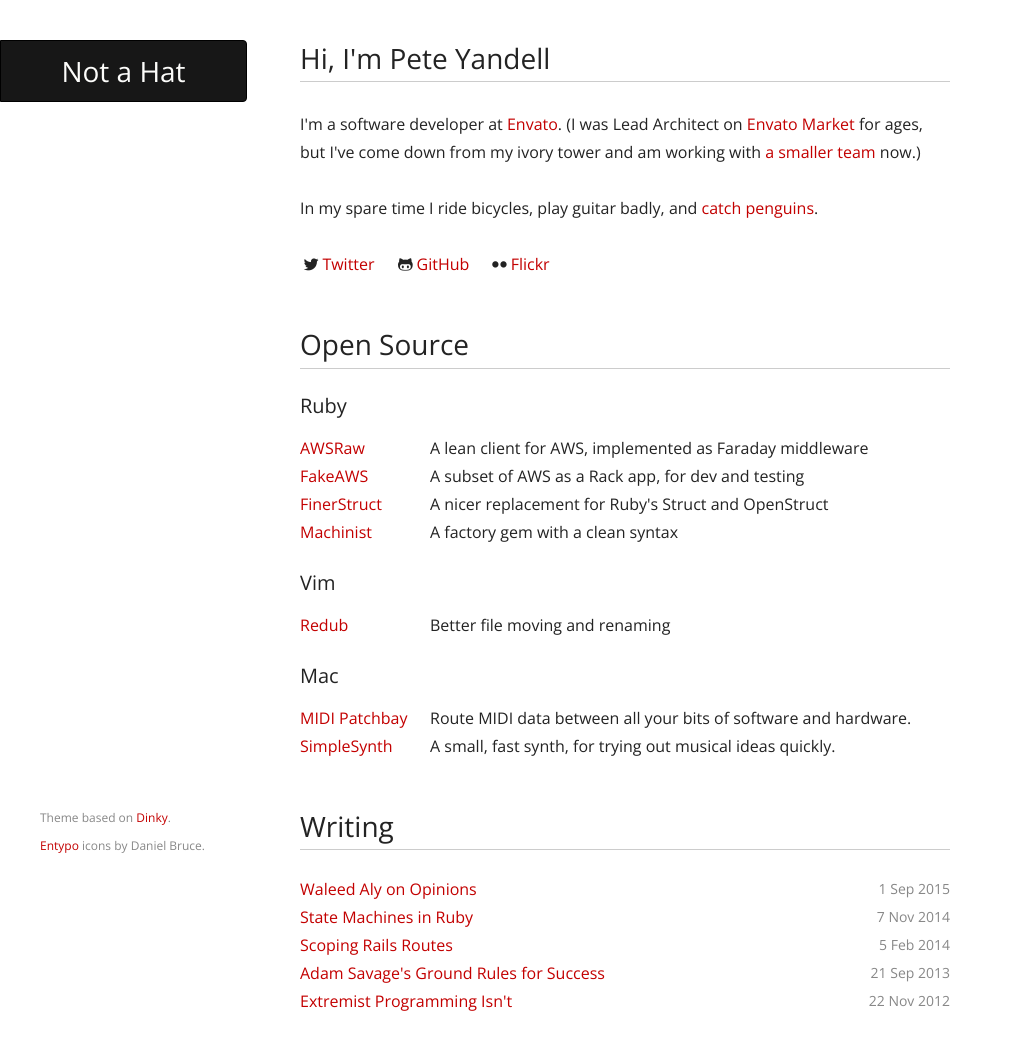
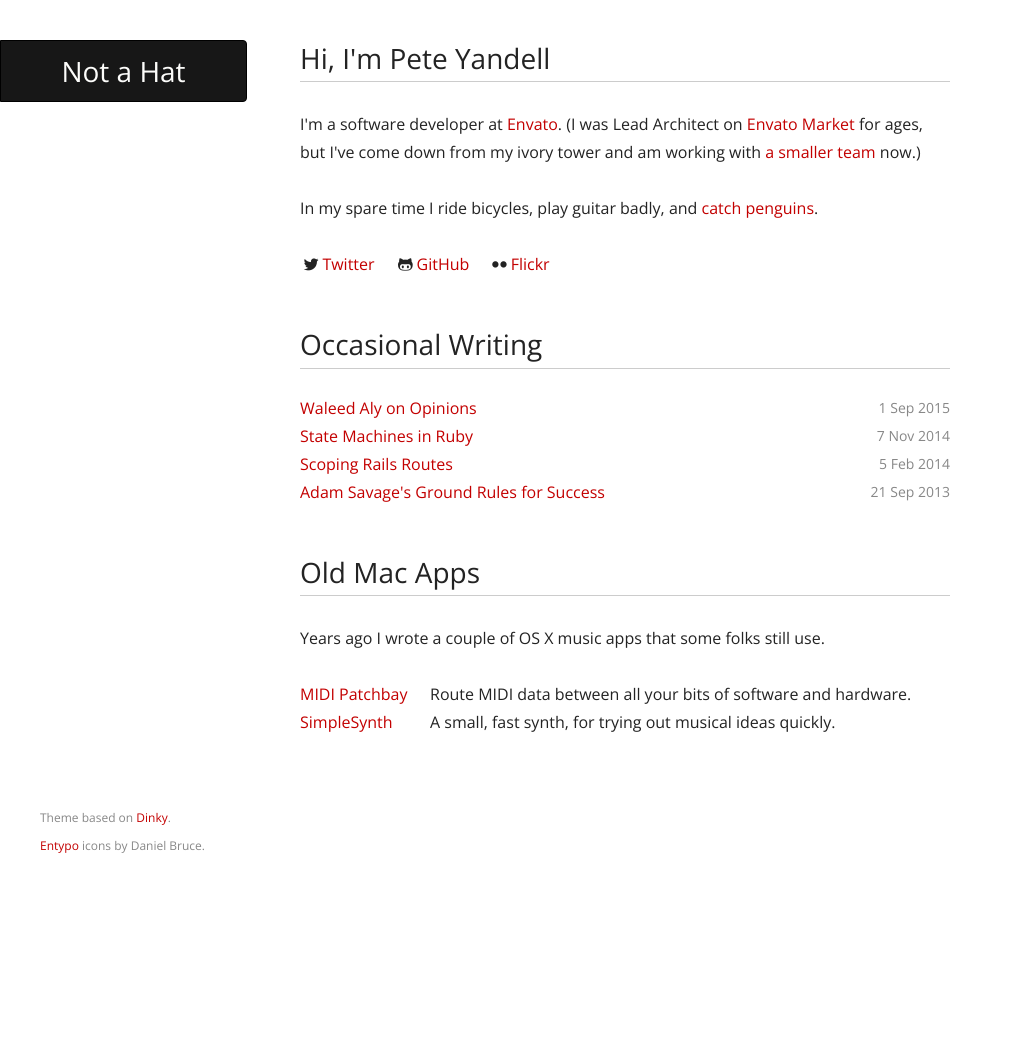
Before and after one commit to notahat/notahat.github.com, a Jekyll site: the page built from index.html, in a window 1280 px wide. Shown: the whole page, without its empty margins (0-1013 px from the left). Built offline with Jekyll 4.4.1, drawn with Linux system fonts in a browser that asks for light colours; after the commit the page ends 900 px from its top, so only the background shows below that.

Commit message:
Less self-promotion.

```diff
--- a/index.html
+++ b/index.html
@@ -24,29 +24,20 @@
 
 
   <section>
-    <h1>Open Source</h1>
+    <h1>Occasional Writing</h1>
 
-    <h2>Ruby</h2>
+    <ul class="post_list">
+      {% for post in site.posts %}
+        <li><a href="{{ post.url }}">{{ post.title }}</a> <span class="post_date">{{ post.date | date: "%-d %b %Y" }}</span></li>
+      {% endfor %}
+    </ul>
+  </section>
 
-    <dl>
-      <dt><a href="https://github.com/envato/awsraw">AWSRaw</a></dt>
-        <dd>A lean client for AWS, implemented as Faraday middleware </dd>
-      <dt><a href="https://github.com/envato/fake_aws">FakeAWS</a></dt>
-        <dd>A subset of AWS as a Rack app, for dev and testing</dd>
-      <dt><a href="https://github.com/notahat/finer_struct">FinerStruct</a></dt>
-        <dd>A nicer replacement for Ruby's Struct and OpenStruct</dd>
-      <dt><a href="http://github.com/notahat/machinist">Machinist</a></dt>
-        <dd>A factory gem with a clean syntax</dd>
-    </dl>
+  <section>
+    <h1>Old Mac Apps</h1>
 
-    <h2>Vim</h2>
-
-    <dl>
-      <dt><a href="https://github.com/notahat/vim-redub">Redub</a></dt>
-        <dd>Better file moving and renaming</dd>
-    </dl>
-
-    <h2>Mac</h2>
+    <p>Years ago I wrote a couple of OS X music apps that some folks still
+    use.</p>
 
     <dl>
       <dt><a href="/midi_patchbay">MIDI Patchbay</a></dt>
@@ -56,15 +47,4 @@
     </dl>
   </section>
 
-
-  <section>
-    <h1>Writing</h1>
-
-    <ul class="post_list">
-      {% for post in site.posts %}
-        <li><a href="{{ post.url }}">{{ post.title }}</a> <span class="post_date">{{ post.date | date: "%-d %b %Y" }}</span></li>
-      {% endfor %}
-    </ul>
-  </section>
-
 </div>
```
Also changed, not shown: _posts/2012-11-22-extremist-programming-isnt.md (+1 -1 lines).
